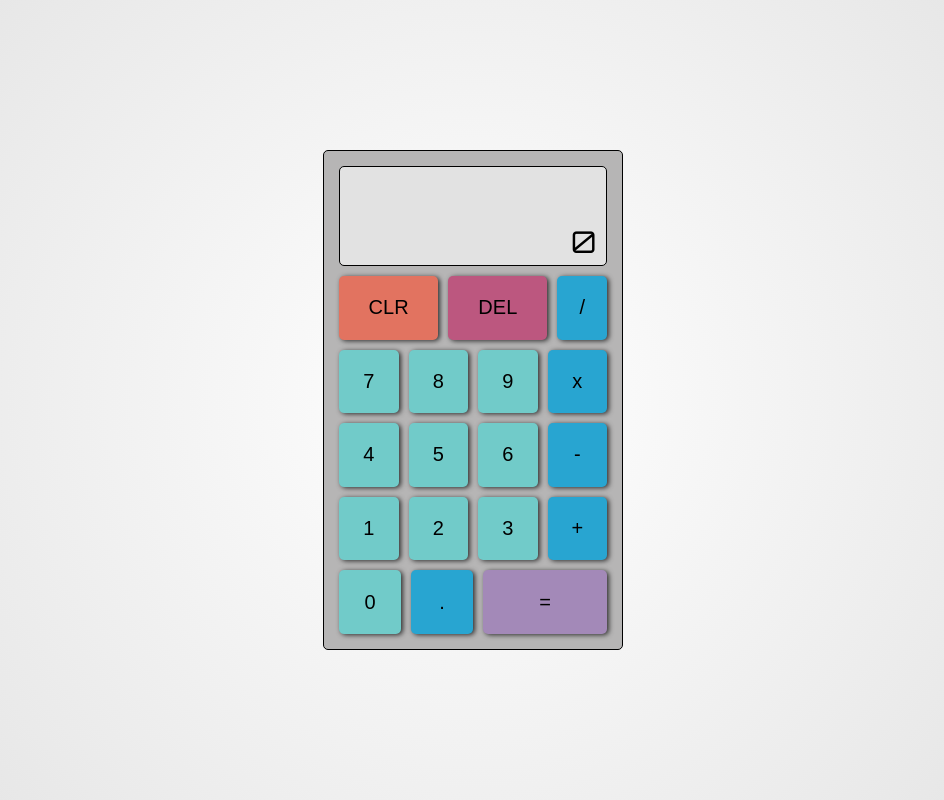
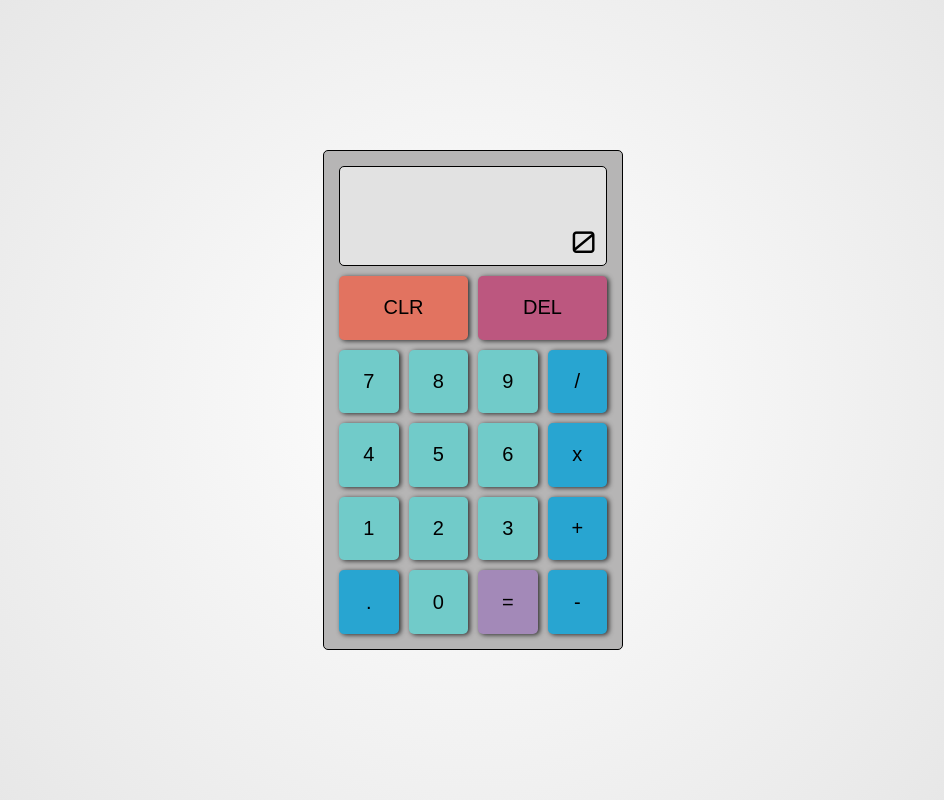
Before and after one commit to tiffany-m/calculator, a plain HTML site: page index.html in a window 1280 px wide. Shown: the whole page, without its empty margins (167-1111 px from the left). Drawn offline with Linux system fonts and the light colour scheme.

Commit message:
Rearange buttons on calculator so they look more even

```diff
--- a/index.html
+++ b/index.html
@@ -16,19 +16,18 @@
         <div id="row-1">
             <button id="btn-clear" class="btn">CLR</button>
             <button id="btn-delete" class="btn">DEL</button>
-            <button id="btn-divide" class="btn oper">/</button>
         </div>
         <div id="row-2">
             <button id="btn-7" class="btn num">7</button>
             <button id="btn-8" class="btn num">8</button>
             <button id="btn-9" class="btn num">9</button>
-            <button id="btn-multiply" class="btn oper">x</button>
+            <button id="btn-divide" class="btn oper">/</button>
         </div>
         <div id="row-3">
             <button id="btn-4" class="btn num">4</button>
             <button id="btn-5" class="btn num">5</button>
             <button id="btn-6" class="btn num">6</button>
-            <button id="btn-subtraction" class="btn oper">-</button>
+            <button id="btn-multiply" class="btn oper">x</button>
         </div>
         <div id="row-4">
             <button id="btn-1" class="btn num">1</button>
@@ -37,9 +36,10 @@
             <button id="btn-addition" class="btn oper">+</button>
         </div>
         <div id="row-5">
+            <button id="btn-dot" class="btn oper">.</button>
             <button id="btn-0" class="btn num">0</button>
-            <button id="btn-dot" class="btn oper">.</button>
             <button id="btn-equals" class="btn oper">=</button>
+            <button id="btn-subtract" class="btn oper">-</button>
         </div>
     </div>
     <script src="scripts.js"></script>
--- a/styles.css
+++ b/styles.css
@@ -26,10 +26,6 @@ body {
 #row-1, #row-2, #row-3, #row-4, #row-5{
     display: flex;
     flex: 1;
-}
-
-#btn-clear, #btn-delete, #btn-equals {
-    flex-grow: 2;
 }
 
 #screen {
```
